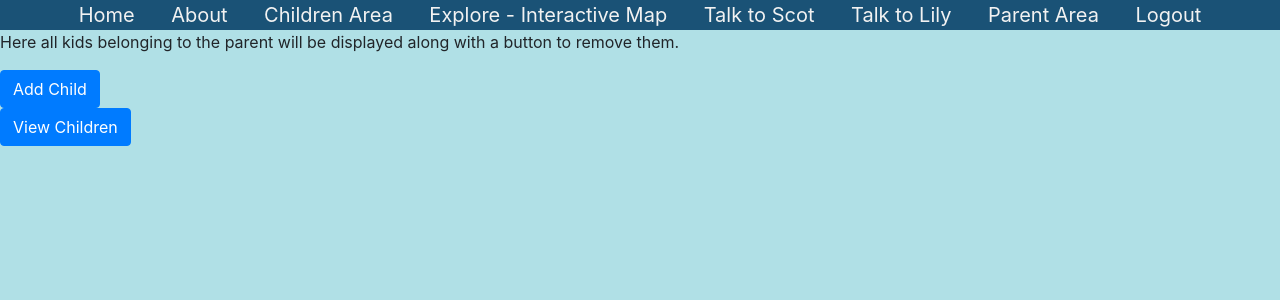
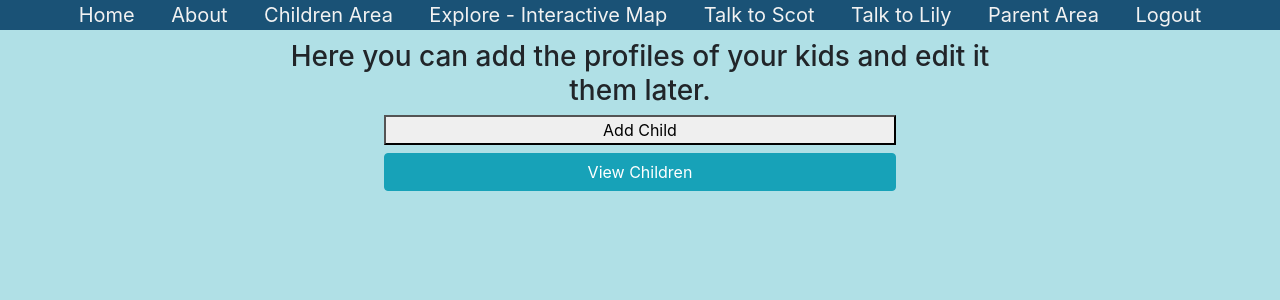
Before and after one commit to StBoyan/ExploreScotland, a Django app: page /explorescotland/parent_area/children/ in a window 1280 px wide. Shown: the part 51-351 px from the top of the page. Run offline with Django 3.2, Linux system fonts and the light colour scheme; the visitor is signed in with stand-in values (Sample User, id 1); parts of the project's set-up code (start-up, migrations or seed data) failed here and were passed over; some libraries are stand-ins or nearby versions.

Commit message:
template for parent whoc manages child with boostrap

```diff
--- a/templates/explorescotland/manage_children.html
+++ b/templates/explorescotland/manage_children.html
@@ -1,4 +1,6 @@
 {% extends 'explorescotland/base.html' %}
+{%load staticfiles%}
+
 
 {% block title_block %}
   Children Management
@@ -9,15 +11,19 @@ Manage your Children
 {% endblock %}
 
 {% block body_block %}
-  <p> Here all kids belonging to the parent will be displayed along with a button to remove them. </p>
-  <div class="buttonParent">
-      <button class="btn btn-primary"
+ <link rel="stylesheet" href="{% static 'css/parents.css' %}">
+
+<div class="panel panel-info parent-info">
+  <h3> Here you can add the profiles of your kids and edit it them later. </h3>
+</div>
+  <div class="buttonforms">
+      <button type="button"class="button btn-btn-info btn-block"
       onClick="location.href='{% url 'add_child' %}'">
       Add Child
   </button>
-  <div class="buttonParent">
-      <button class="btn btn-primary"
+      <button type="button" class="btn btn-info btn-block"
       onClick="location.href='{% url 'view_children' %}'">
       View Children
   </button>
+      </div>
 {% endblock %}
```
